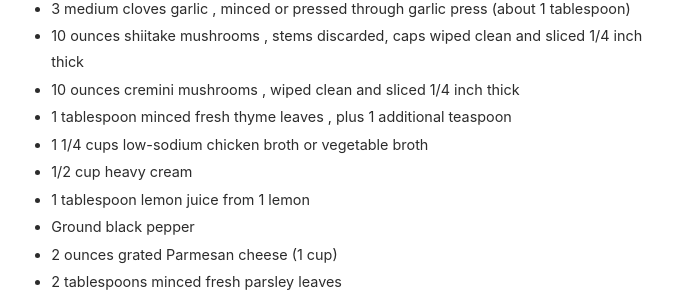
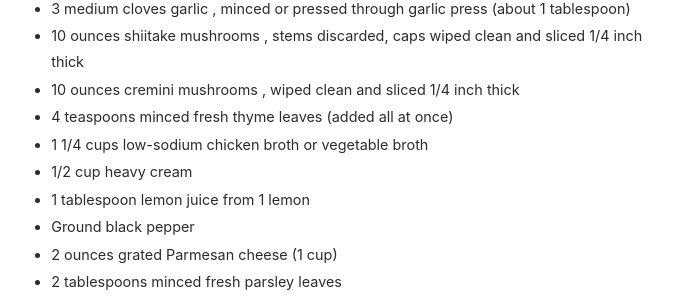
Before and after one commit to DavidMAllison/menubuilder-recipes, a Jekyll site: the page built from Pasta_with_Sautéed_Mushrooms_and_Thyme.md, in a window 1280 px wide. Shown: the part 391-691 px from the top of the page, without its empty margins (296-983 px from the left). Built offline with Jekyll 4.4.1, drawn with Linux system fonts in a browser that asks for light colours; our own code applies the rules of GitHub Pages for plain Markdown files.

Commit message:
Clarify thyme measurement: 1T+1tsp = 4 tsp, all added at once
Co-Authored-By: Claude Sonnet 4.6 <noreply@anthropic.com>

```diff
--- a/Pasta_with_Sautéed_Mushrooms_and_Thyme.md
+++ b/Pasta_with_Sautéed_Mushrooms_and_Thyme.md
@@ -8,7 +8,7 @@
 - 3 medium cloves garlic , minced or pressed through garlic press (about 1 tablespoon)
 - 10 ounces shiitake mushrooms , stems discarded, caps wiped clean and sliced 1/4 inch thick
 - 10 ounces cremini mushrooms , wiped clean and sliced 1/4 inch thick
-- 1 tablespoon minced fresh thyme leaves , plus 1 additional teaspoon
+- 4 teaspoons minced fresh thyme leaves (added all at once)
 - 1 1/4 cups low-sodium chicken broth  or vegetable broth
 - 1/2 cup heavy cream
 - 1 tablespoon lemon juice  from 1 lemon
```
